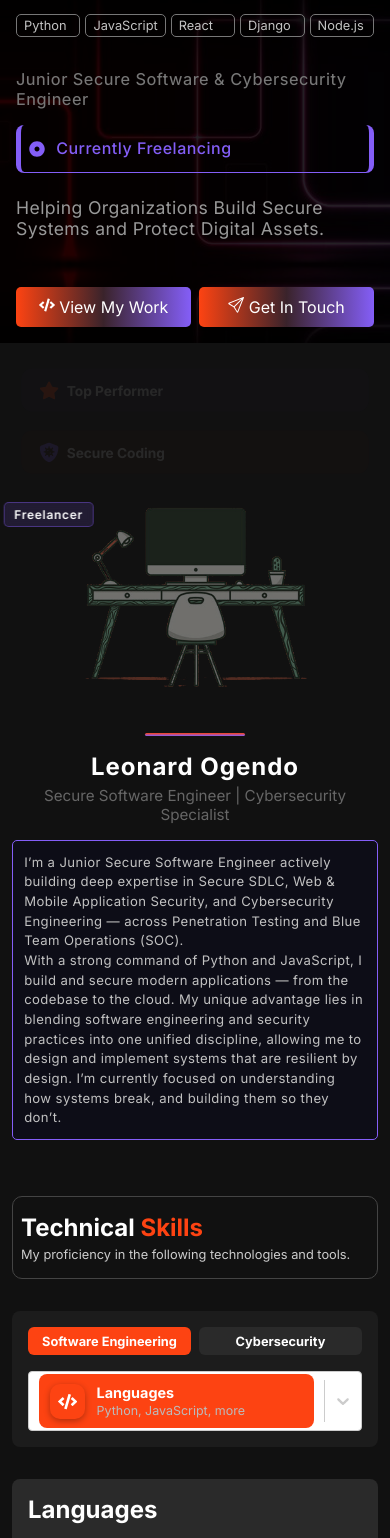
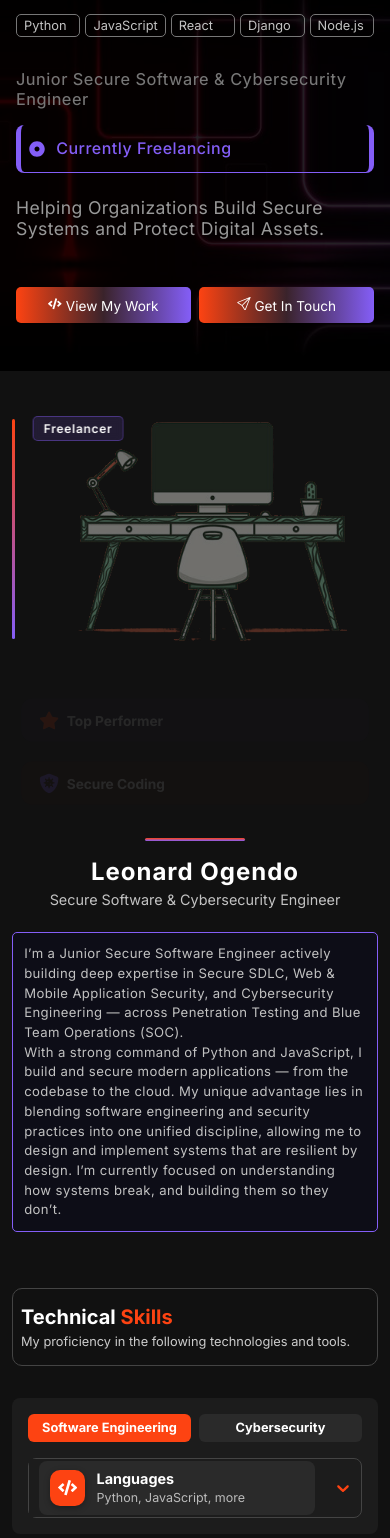
Before and after one commit to LeonardOgendo/my-developer-portfolio-v2, a React (Vite) app: page / in a window 390 px wide. Shown: the part 432-1970 px from the top of the page. Built offline with nearby package versions, Linux system fonts and the light colour scheme.

Commit message:
Update mobile responsiveness styling

```diff
--- a/src/components/AboutMe.jsx
+++ b/src/components/AboutMe.jsx
@@ -4,9 +4,29 @@ import TopPerformerCard from "../shared/components/TopPerformerCard";
 import SecureCodeCard from "../shared/components/SecureCodeCard";
 
 const AboutMe = () => {
+
+    const [isMobile, setIsMobile] = useState(() => window.matchMedia("(max-width: 768px)").matches);
+
+    useEffect(() => {
+        const mediaQuery = window.matchMedia("(max-width: 768px)");
+
+        const handleMediaChange = (e) => {
+            setIsMobile(e.matches);
+        };
+
+        // Set initial value
+        setIsMobile(mediaQuery.matches);
+
+        // Listen to changes
+        mediaQuery.addEventListener("change", handleMediaChange);
+
+        return () => mediaQuery.removeEventListener("change", handleMediaChange);
+    }, []);
+
     return (
         <div id="about" className="section-body">
 
+           {!isMobile ? (
             <div className="about-container">
                  <div className="vertical-line"></div>
                 <div className="about-content-wrapper">
@@ -30,6 +50,34 @@ const AboutMe = () => {
                     </div>
                 </div>
             </div>
+            ): (
+                <div className="about-container">
+                    <div style={{ display: 'flex' }}>
+                        <div className="vertical-line"></div>
+                        <div className="photo-container">
+                            <span className="work-st">Freelancer</span>
+                            <img src={profilePhoto} alt="profile" />
+                        </div>
+                    </div>
+
+                    <div className="about-content-wrapper">
+                        <TopPerformerCard />
+                        <SecureCodeCard />
+                        <div className="readme">
+                            <div id="underline"></div>
+                            <p className="pro-name">Leonard Ogendo</p>
+                            <p className="pro-title">Secure Software & Cybersecurity Engineer </p>
+
+                            <p className="pro-desc">I’m a Junior Secure Software Engineer actively building deep expertise in Secure SDLC, Web & Mobile Application Security,
+                                and Cybersecurity Engineering — across Penetration Testing and Blue Team Operations (SOC).
+                                <br />With a strong command of Python and JavaScript, I build and secure modern applications — from the codebase to the cloud.
+                                My unique advantage lies in blending software engineering and security practices into one unified discipline, allowing me to design and implement
+                                systems that are resilient by design.
+                                I’m currently focused on understanding how systems break, and building them so they don’t.</p>
+                        </div>
+                    </div>
+                </div>
+            )}
 
         </div>
     )
--- a/src/components/projects/MyProjects.jsx
+++ b/src/components/projects/MyProjects.jsx
@@ -43,6 +43,54 @@ const featuredProjects = [
   },
 ];
 
+const customStyles = {
+  control: (base) => ({
+    ...base,
+    backgroundColor: "#1c1c1c",
+    border: "1px solid #444",
+    borderRadius: "8px",
+    minHeight: "45px",
+    boxShadow: "none",
+    color: "#fff",
+  }),
+  menu: (base) => ({
+    ...base,
+    backgroundColor: "#2a2a2a",
+    borderRadius: "8px",
+    padding: "0.3rem",
+    zIndex: 10,
+  }),
+  option: (base, state) => ({
+    ...base,
+    backgroundColor: state.isFocused ? "#333" : "transparent",
+    color: "#fff",
+    cursor: "pointer",
+  }),
+  singleValue: (base) => ({
+    ...base,
+    color: "#fff",
+  }),
+  placeholder: (base) => ({
+    ...base,
+    color: "#bbb",
+  }),
+  input: (base) => ({
+    ...base,
+    color: "#fff",
+  }),
+  valueContainer: (base) => ({
+    ...base,
+    backgroundColor: "#1c1c1c",
+  }),
+  dropdownIndicator: (base) => ({
+    ...base,
+    color: "#fd4312",
+  }),
+  indicatorSeparator: () => ({
+    display: "none",
+  }),
+};
+
 const projectComponents = {
   'Campus Emergency Response System': <Cers />,
   'Africana Ecommerce Platform': <AfricanaEcommerce />,
@@ -62,8 +110,8 @@ const MyProjects = () => {
   const selectOptions = featuredProjects.map((project, index) => ({
     value: project.title,
     label: (
-      <div className={`custom-option-wrapper color-${index % 4}`}>
-        <div className="custom-option-icon">{project.icon}</div>
+      <div className="custom-option-wrapper">
+        <div className={`custom-option-icon color-${index % 4}`}>{project.icon}</div>
         <div className="custom-option-text">
           <span className="custom-option-title">{project.title}</span>
           <span className="custom-option-intro">{project.intro}</span>
@@ -93,9 +141,10 @@ const MyProjects = () => {
         <div className="projects-mobile-dropdown">
           <Select
             options={selectOptions}
+            value={selectOptions.find(opt => opt.value === selectedProject)}
             onChange={(option) => handleProjectClick(option.value)}
             isSearchable={false}
-            classNamePrefix="custom-react-select"
+            styles={customStyles}
           />
         </div>
 
--- a/src/components/technical-skills/Technical Skills.jsx
+++ b/src/components/technical-skills/Technical Skills.jsx
@@ -16,7 +16,60 @@ import PenetrationTesting from "./categories/cybersecurity/PenTesting";
 import SecurityOperations from "./categories/cybersecurity/SecurityOperations";
 import ApplicationSecurity from "./categories/cybersecurity/ApplicationSecurity";
 
+
 const TechnicalSkills = () => {
+
+    const customStyles = {
+  control: (base) => ({
+    ...base,
+    backgroundColor: "#1c1c1c",
+    border: "1px solid #444",
+    borderRadius: "8px",
+    minHeight: "45px",
+    boxShadow: "none",
+    color: "#fff",
+  }),
+  menu: (base) => ({
+    ...base,
+    backgroundColor: "#2a2a2a",
+    borderRadius: "8px",
+    padding: "0.3rem",
+    zIndex: 10,
+  }),
+  option: (base, state) => ({
+    ...base,
+    backgroundColor: state.isFocused ? "#333" : "transparent",
+    color: "#fff",
+    cursor: "pointer",
+  }),
+  singleValue: (base) => ({
+    ...base,
+    color: "#fff",
+  }),
+  placeholder: (base) => ({
+    ...base,
+    color: "#bbb",
+  }),
+  input: (base) => ({
+    ...base,
+    color: "#fff",
+  }),
+  valueContainer: (base) => ({
+    ...base,
+    backgroundColor: "#1c1c1c",
+  }),
+  dropdownIndicator: (base) => ({
+    ...base,
+    color: "#fd4312",
+  }),
+  indicatorSeparator: () => ({
+    display: "none",
+  }),
+};
+
+
+
+
     const sidebarItems = {
         software: [
             { title: "Languages", icon: <FaCode />, intro: "Python, JavaScript, more" },
@@ -41,8 +94,8 @@ const TechnicalSkills = () => {
 
     const [selectedOption, setSelectedOption] = useState({
        label: (
-        <div className={`dropdown-option-wrapper color-0`}>
-            <div className="dropdown-option-icon">{sidebarItems[activeTab][0].icon}</div>
+        <div className="dropdown-option-wrapper" >
+            <div className="dropdown-option-icon color-0">{sidebarItems[activeTab][0].icon}</div>
             <div className="dropdown-option-label">
                 <div className="dropdown-option-title">{sidebarItems[activeTab][0].title}</div>
                 <div className="dropdown-option-intro">{sidebarItems[activeTab][0].intro}</div>
@@ -62,8 +115,8 @@ const TechnicalSkills = () => {
 
         setSelectedOption({
             label: (
-        <div className={`dropdown-option-wrapper color-0`}>
-            <div className="dropdown-option-icon">{firstTabCategory.icon}</div>
+        <div className="dropdown-option-wrapper">
+            <div className="dropdown-option-icon color-0">{firstTabCategory.icon}</div>
             <div className="dropdown-option-label">
                 <div className="dropdown-option-title">{firstTabCategory.title}</div>
                 <div className="dropdown-option-intro">{firstTabCategory.intro}</div>
@@ -81,8 +134,8 @@ const TechnicalSkills = () => {
     // ✅ Dropdown Options with JSX rendering
    const dropdownOptions = sidebarItems[activeTab].map((item, index) => ({
     label: (
-        <div className={`dropdown-option-wrapper color-${index % 4}`}>
-            <div className="dropdown-option-icon">{item.icon}</div>
+        <div className="dropdown-option-wrapper">
+            <div className={`dropdown-option-icon color-${index % 4}`}>{item.icon}</div>
             <div className="dropdown-option-label">
                 <div className="dropdown-option-title">{item.title}</div>
                 <div className="dropdown-option-intro">{item.intro}</div>
@@ -136,7 +189,7 @@ const TechnicalSkills = () => {
                             value={selectedOption}
                             onChange={handleDropdownChange}
                             isSearchable={false}
-                            classNamePrefix="custom-select"
+                            styles={customStyles}
 
                         />
                     </div>
--- a/src/styles/styles.css
+++ b/src/styles/styles.css
@@ -422,7 +422,7 @@ a:visited {
 }
 .pro-title {
   margin-bottom: 1.7rem;
-  color: #666;
+  color: #c3c3c3;
 }
 .pro-desc {
   color: #c2c2c2;
@@ -1725,128 +1725,71 @@ a:visited {
   display: none;
 }
 
-/* Custom dropdown styling */
-.custom-select__control {
-  background-color: #1c1c1c;
-  border: 1px solid #444;
+
+/* Custom dropdown styling Technical Skills */
+
+.dropdown-option-wrapper {
+  display: flex;
+  align-items: flex-start;
+  background-color: #2a2a2a;
+  gap: 0.7rem;
+  padding: 0.6rem 0.7rem;
   border-radius: 8px;
   color: #fff;
-  box-shadow: none;
-  min-height: 45px;
-}
-
-.custom-select__menu {
-  background-color: #2a2a2a;
-  border-radius: 8px;
-  padding: 0.3rem;
-  z-index: 10;
-}
-
-.custom-select__option {
-  background-color: transparent;
-  cursor: pointer;
-}
-
-.custom-select__option--is-focused {
+}
+
+.dropdown-option-wrapper:hover {
   background-color: #333;
 }
 
-.dropdown-option-wrapper {
+.dropdown-option-icon {
+  font-size: 1.2rem;
+  padding: 0.5rem;
+  border-radius: 10px;
+  display: flex;
+  align-items: center;
+  justify-content: center;
+  box-shadow: 0 2px 6px rgba(0, 0, 0, 0.3);
+}
+
+/* Reuse alternating color classes from sidebar */
+
+.dropdown-option-label {
+  display: flex;
+  flex-direction: column;
+}
+
+.dropdown-option-title {
+  font-size: 0.9rem;
+  font-weight: bold;
+  margin-bottom: 0.2rem;
+  color: #fff;
+}
+
+.dropdown-option-intro {
+  font-size: 0.78rem;
+  color: #bbb;
+  line-height: 1.2;
+}
+
+/* Hide dropdown on larger screens */
+.projects-mobile-dropdown {
+  display: none;
+  margin-bottom: 1rem;
+}
+
+
+
+/* Projects dropdown */
+
+.custom-option-wrapper {
   display: flex;
   align-items: flex-start;
   gap: 0.7rem;
   padding: 0.6rem 0.7rem;
   border-radius: 8px;
   color: #fff;
-}
-
-.dropdown-option-wrapper:hover {
-  background-color: #333;
-}
-
-.dropdown-option-icon {
-  font-size: 1.2rem;
-  padding: 0.5rem;
-  border-radius: 10px;
-  display: flex;
-  align-items: center;
-  justify-content: center;
-  box-shadow: 0 2px 6px rgba(0, 0, 0, 0.3);
-}
-
-/* Reuse alternating color classes from sidebar */
-.color-0 {
-  background-color: #fd4312;
-  color: #fff;
-}
-.color-1 {
-  background-color: #008080;
-  color: #fff;
-}
-.color-2 {
-  background-color: #fd4312;
-  color: #fff;
-}
-.color-3 {
-  background-color: #008080;
-  color: #fff;
-}
-
-.dropdown-option-label {
-  display: flex;
-  flex-direction: column;
-}
-
-.dropdown-option-title {
-  font-size: 0.9rem;
-  font-weight: bold;
-  margin-bottom: 0.2rem;
-  color: #fff;
-}
-
-.dropdown-option-intro {
-  font-size: 0.78rem;
-  color: #bbb;
-  line-height: 1.2;
-}
-
-/* Hide dropdown on larger screens */
-.projects-mobile-dropdown {
-  display: none;
-  margin-bottom: 1rem;
-}
-
-
-
-/* Projects dropdown */
-
-/* Custom dropdown styles */
-.custom-react-select__control {
-  background-color: #1c1c1c;
-  border: 1px solid #333;
-  border-radius: 8px;
-  padding: 0.4rem 0.6rem;
-  color: #fff;
-}
-
-.custom-react-select__menu {
-  background-color: #1c1c1c;
-  border-radius: 8px;
-  z-index: 10;
-}
-
-.custom-react-select__option {
-  padding: 0.6rem;
-  display: flex;
-  align-items: center;
-  cursor: pointer;
-  color: #ddd;
-}
-
-.custom-option-wrapper {
-  display: flex;
-  align-items: flex-start;
-  gap: 0.8rem;
+  background-color: #2a2a2a;
 }
 
 .custom-option-icon {
@@ -1867,7 +1810,6 @@ a:visited {
 .custom-option-title {
   font-weight: 600;
   font-size: 0.9rem;
-  color: #fd4312;
 }
 
 .custom-option-intro {
@@ -2021,6 +1963,7 @@ a:visited {
     margin-top: 3rem;
     display: flex;
     gap: 0.5rem;
+    margin-bottom: 2rem;
   }
   .hero-btns button {
     flex-basis: 50%;
@@ -2028,8 +1971,9 @@ a:visited {
     border-radius: 5px;
     margin-right: 0;
     border: none;
-    font-size: 1rem;
-}
+    font-size: 0.85rem;
+  }
+
   .expertise {
     display: flex;
     gap: 0.2rem;
@@ -2065,7 +2009,7 @@ a:visited {
   padding: 0 0.75rem 0 0.75rem;
 }
 .section-title {
-  font-size: 1.5rem;
+  font-size: 1.25rem;
   margin-bottom: 0.3rem;
 }
 
@@ -2077,6 +2021,7 @@ a:visited {
 .about-container {
     flex-direction: column;
     height: auto;
+    padding-top: 2rem;
   }
 
   .about-content-wrapper {
@@ -2085,7 +2030,9 @@ a:visited {
   }
 
   .vertical-line {
-    display: none;
+    width: 3px;
+    height: 220px;
+    margin-right: 30px;
   }
 
   .top-performer-card,
@@ -2106,7 +2053,7 @@ a:visited {
 
   .photo-container img {
     width: 100%;
-    height: auto;
+    height: 250px;
     max-height: 300px;
     object-fit: cover;
     opacity: 0.4;
@@ -2136,8 +2083,8 @@ a:visited {
 
   .pro-title {
     text-align: center;
-    font-size: 0.95rem;
-    margin-bottom: 1rem;
+    font-size: 0.9rem;
+    margin-bottom: 1.5rem;
   }
 
   .pro-desc {
@@ -2162,10 +2109,6 @@ a:visited {
     height: auto;
   }
 
-  .photo-container img {
-    height: 350px;
-  }
-
   .readme p {
     width: 90%;
   }
@@ -2232,6 +2175,19 @@ a:visited {
 }
 
 @media (max-width: 768px) {
+  .dropdown-mobile {
+    display: block;
+  }
+
+  .desktop-only {
+    display: none;
+  }
+  .skills-sidebar {
+    flex: none;
+    width: 100%;
+    margin-bottom: 1rem;
+    min-height: auto;
+  }
   .skills-tabs {
     flex-direction: column;
   }
@@ -2239,7 +2195,6 @@ a:visited {
     flex-direction: column;
     height: auto;
   }
-
 
   .skills-tab {
     font-size: 0.9rem;
@@ -2272,17 +2227,6 @@ a:visited {
   }
 }
 
-@media (max-width: 480px) {
-  .skills-tab {
-    font-size: 0.8rem;
-  }
-
-  .skills-item {
-    gap: 0.4rem;
-    padding: 0.6rem;
-  }
-}
-
 /*========== Child Component ========*/
 @media (max-width: 768px) {
   .component-header {
@@ -2324,26 +2268,6 @@ a:visited {
 
   .stack-name {
     font-size: 0.9rem;
-  }
-}
-
-@media (max-width: 480px) {
-  .cards-hls span {
-    font-size: 0.7rem;
-    padding: 0.15rem 0.35rem;
-  }
-
-  .stack-card {
-    padding: 0.5rem 0.7rem;
-    border-radius: 10px;
-  }
-
-  .stack-icon {
-    font-size: 1.1rem;
-  }
-
-  .stack-name {
-    font-size: 0.85rem;
   }
 }
 
@@ -2584,7 +2508,7 @@ a:visited {
   }
 }
 
-@media (max-width: 640px) {
+@media (max-width: 641px) {
   .fproject-title {
     font-size: 1.5rem;
   }
@@ -2646,10 +2570,10 @@ a:visited {
    📱 Mobile Screens: Max 640px
 -------------------------------*/
 @media screen and (max-width: 640px) {
-  .certificates-section {
-    padding: 1rem;
-  }
-
+  #certificates {
+    height: auto;
+    padding: 0.75rem;
+  }
   .certificates-top {
     flex-direction: column;
     align-items: flex-start;
@@ -2667,7 +2591,6 @@ a:visited {
 
   .cert-card {
     flex-direction: column;
-    padding: 1rem;
     gap: 1.2rem;
     width: 100vw;
   }
```
Lines whose indentation alone changed are shown as unchanged.
